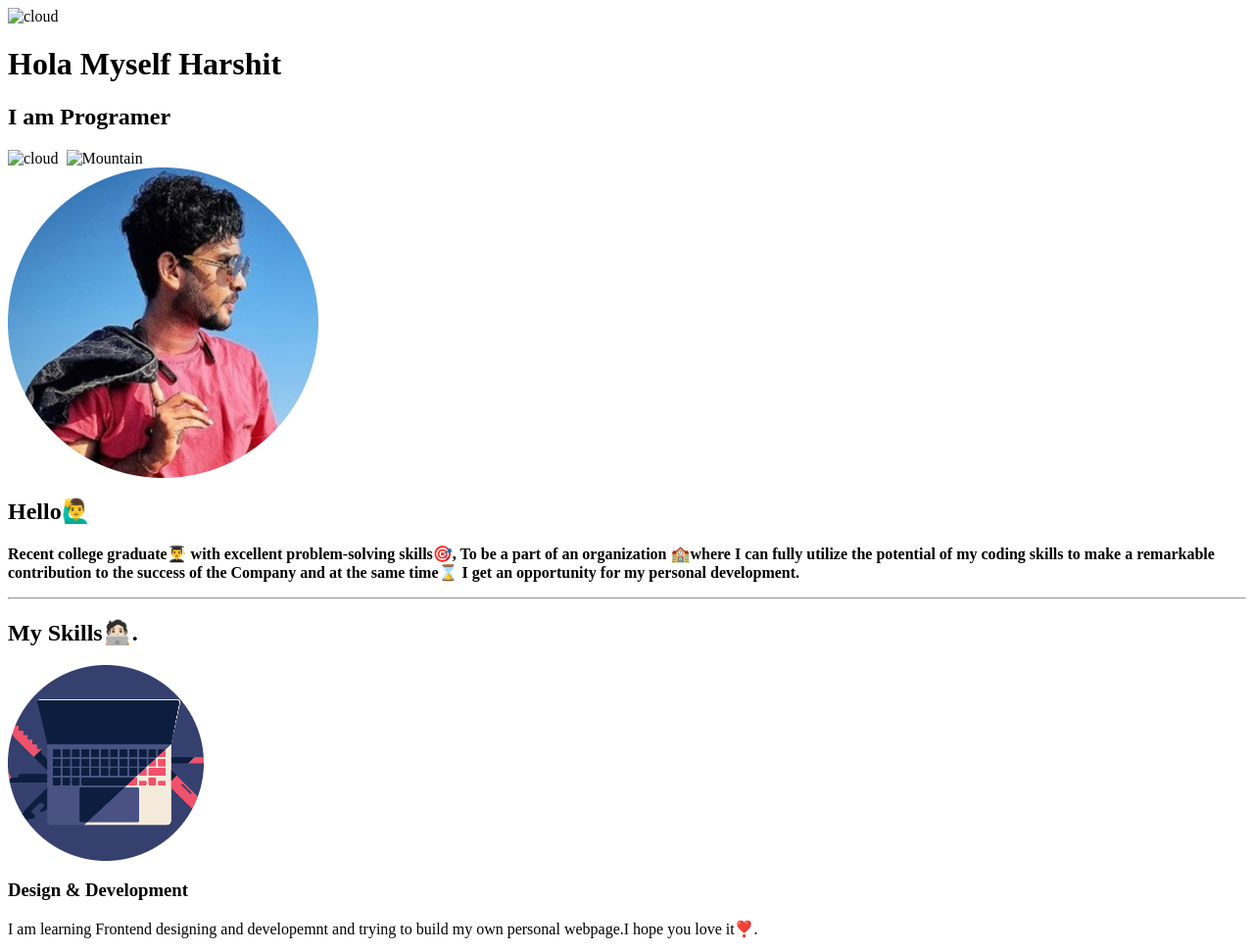
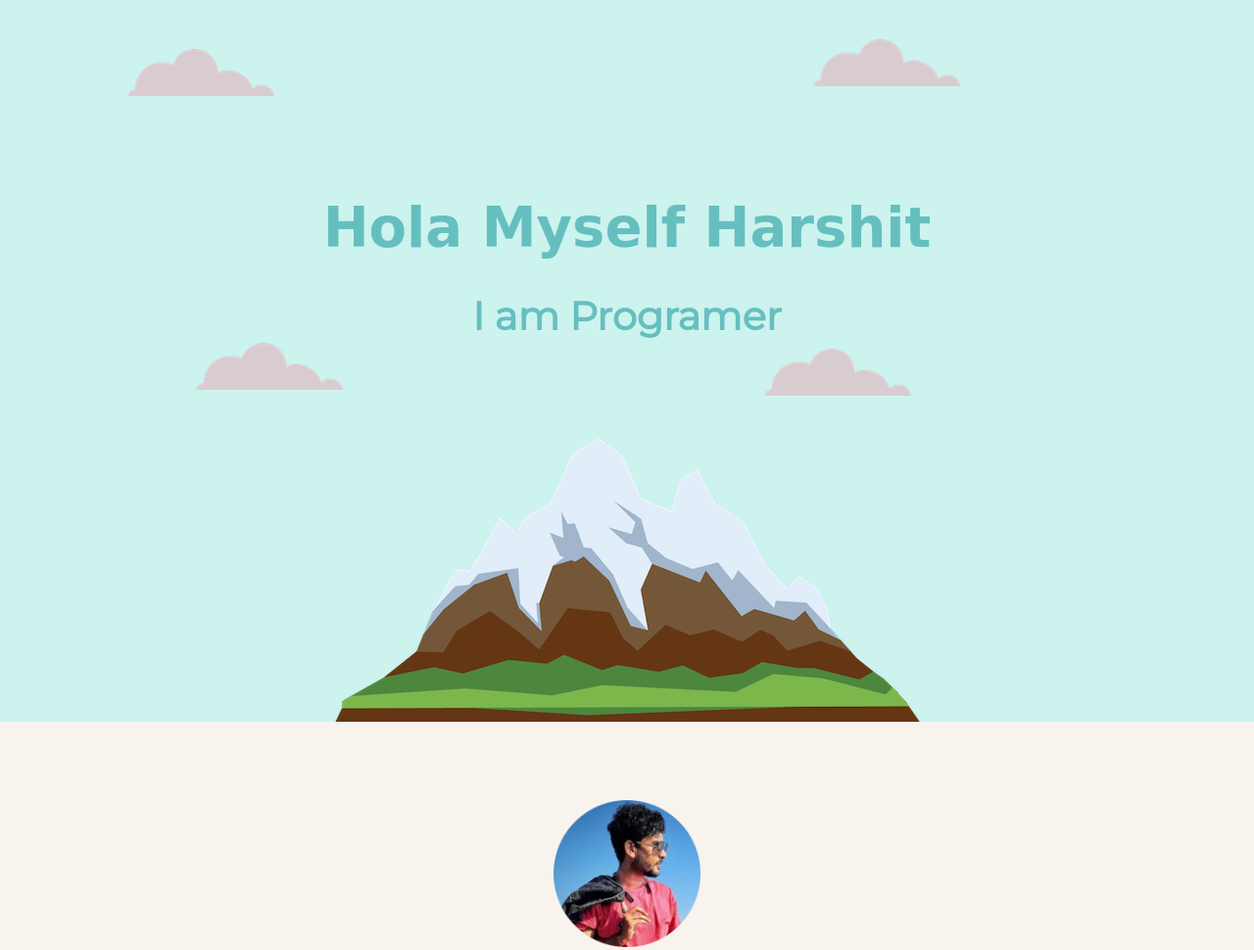
Before and after one commit to Harry4498/Digital-Resume, a plain HTML site: page index.html in a window 1280 px wide. Shown: the top 970 px of the page at 98% size. Drawn offline with Linux system fonts and the light colour scheme; files whose address does not match are found by name.

Commit message:
Update index.html

```diff
--- a/index.html
+++ b/index.html
@@ -4,7 +4,7 @@
 <head>
   <meta charset="utf-8">
   <title>Digital resume </title>
-  <link rel="stylesheet" href="css- my site\css\style.css">
+  <link rel="stylesheet" href="css\style.css">
   <link rel="icon" href="css- my site\favicon.ico">
   <link rel="preconnect" href="https://fonts.googleapis.com">
   <link rel="preconnect" href="https://fonts.gstatic.com" crossorigin>
@@ -14,13 +14,13 @@
 <body>
   <div class=" top">
 
-    <img class="top-cloud" src="css- my site\img\cloud.png" alt="cloud">
-    <img class="top-cloud1" src="css- my site\img\cloud.png" alt="">
+    <img class="top-cloud" src="img\cloud.png" alt="cloud">
+    <img class="top-cloud1" src="img\cloud.png" alt="">
     <h1> <strong>Hola Myself Harshit</strong></h1>
     <h2><strong> <span>I am Programer</span></strong> </h2>
-    <img class="bottom-cloud" src="css- my site\img\cloud.png" alt="cloud">
-    <img class="bottom-cloud2" src="css- my site\img\cloud.png" alt="">
-    <img src="css- my site\img\mountain.png" alt="Mountain">
+    <img class="bottom-cloud" src="img\cloud.png" alt="cloud">
+    <img class="bottom-cloud2" src="img\cloud.png" alt="">
+    <img src="img\mountain.png" alt="Mountain">
   </div>
 
 
```
